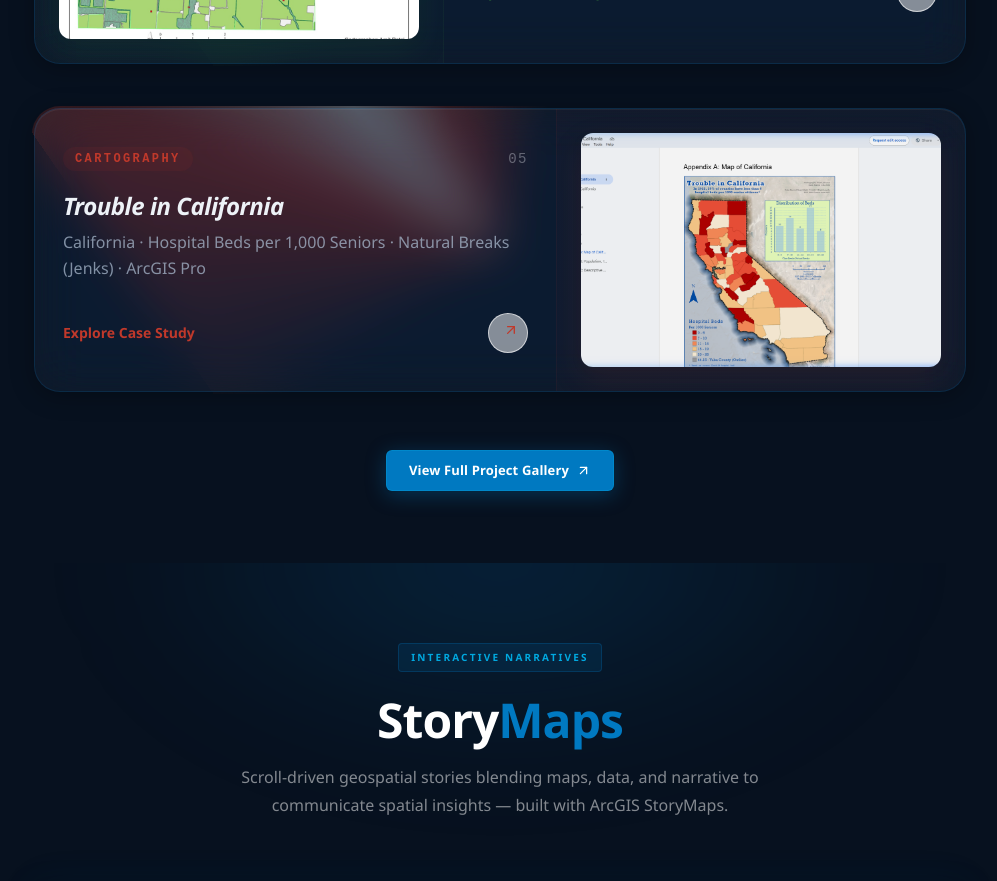
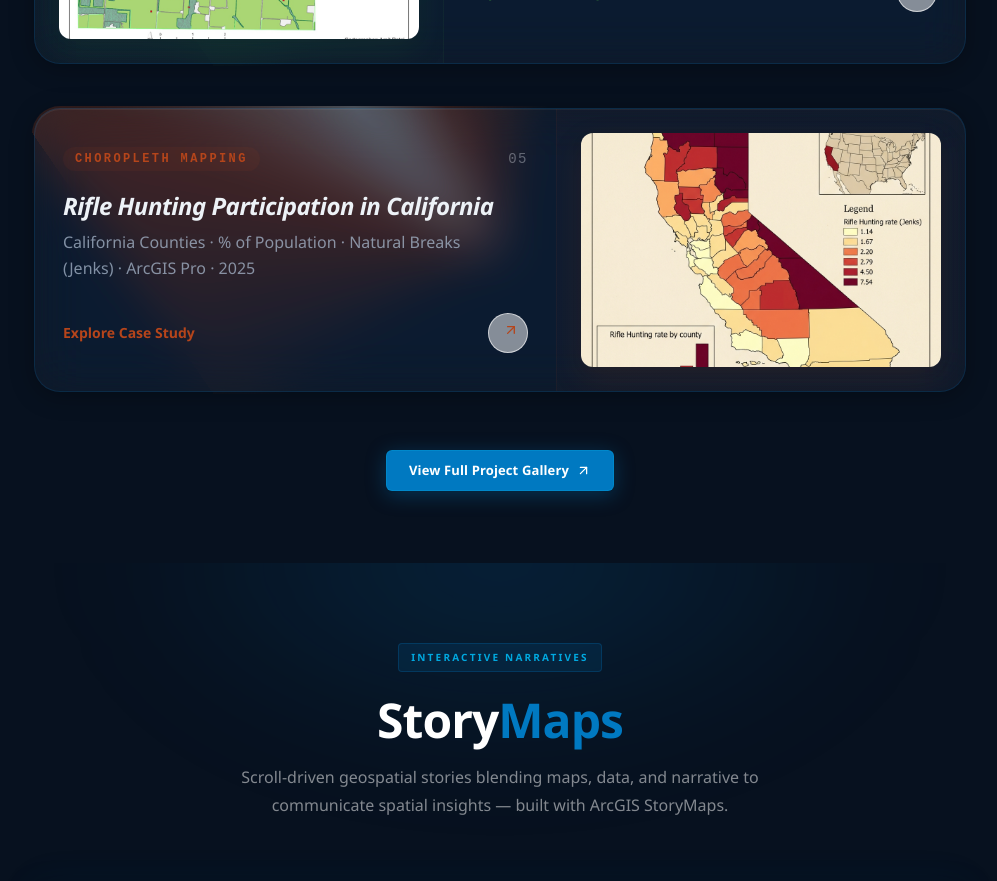
Before and after one commit to Arpit-Patel20/my_portfolio, a React (Vite) app: page / in a window 1280 px wide. Shown: the part 5560-6441 px from the top of the page, without its empty margins (140-1137 px from the left). Built offline with nearby package versions, Linux system fonts and the light colour scheme; grey boxes are pictures that could not be loaded.

Commit message:
fix: correct Project 05 to Rifle Hunting Participation in California map

```diff
--- a/src/components/Projects.jsx
+++ b/src/components/Projects.jsx
@@ -76,8 +76,8 @@ const ThumbLandCover = () => (
 
 const ThumbCalifornia = () => (
   <img
-    src={`${import.meta.env.BASE_URL}assets/california_map.png`}
-    alt="Trouble in California – Choropleth Map"
+    src={`${import.meta.env.BASE_URL}assets/california_hunting_map.png`}
+    alt="Rifle Hunting Participation in California"
     className="w-full h-full object-cover"
     style={{ aspectRatio: '200/130' }}
   />
@@ -88,7 +88,7 @@ const PROJECTS = [
   { number: '02', title: 'ATS & NTS Spatial Referencing',        category: 'Spatial Reference', desc: 'Carseland, AB · Township 21 · 36 sections mapped', color: '#8d6e63', Thumb: ThumbATS },
   { number: '03', title: 'GIS Workflow Automation',               category: 'Automation',       desc: '12-step pipeline · 1-click execution · ArcGIS Pro', color: '#5c6bc0', Thumb: ThumbModelBuilder },
   { number: '04', title: 'Land Cover Interpretation & EIA',       category: 'Remote Sensing',   desc: 'Grande Prairie, AB · 3 cover classes · 0.5ha MMU', color: '#388e3c', Thumb: ThumbLandCover },
-  { number: '05', title: 'Trouble in California',                  category: 'Cartography',      desc: 'California · Hospital Beds per 1,000 Seniors · Natural Breaks (Jenks) · ArcGIS Pro', color: '#c0392b', Thumb: ThumbCalifornia },
+  { number: '05', title: 'Rifle Hunting Participation in California', category: 'Choropleth Mapping', desc: 'California Counties · % of Population · Natural Breaks (Jenks) · ArcGIS Pro · 2025', color: '#b5451b', Thumb: ThumbCalifornia },
 ];
 
 // ── Animated border keyframes via CSS injection ──
```
Also changed, not shown: public/assets/california_hunting_map.png (added), public/assets/california_map.png (deleted).
